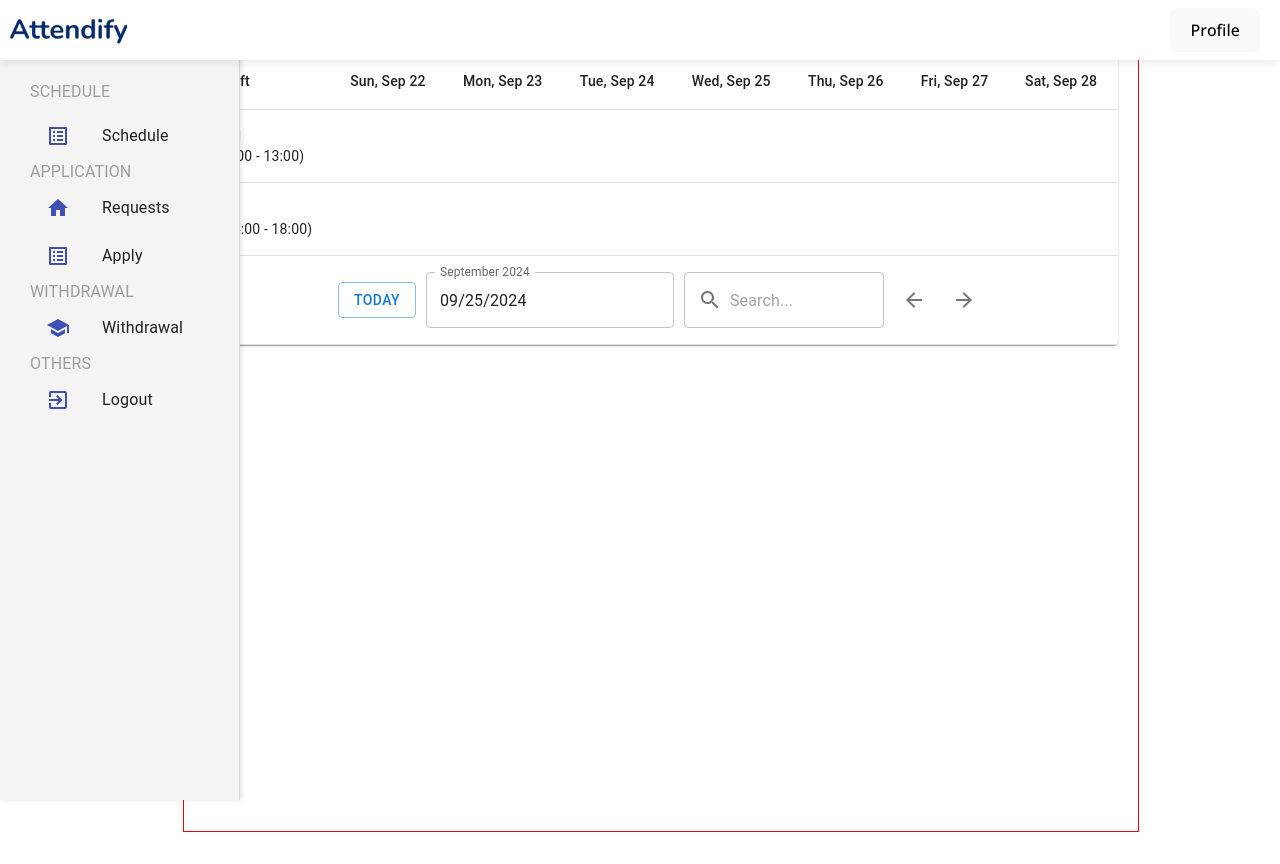
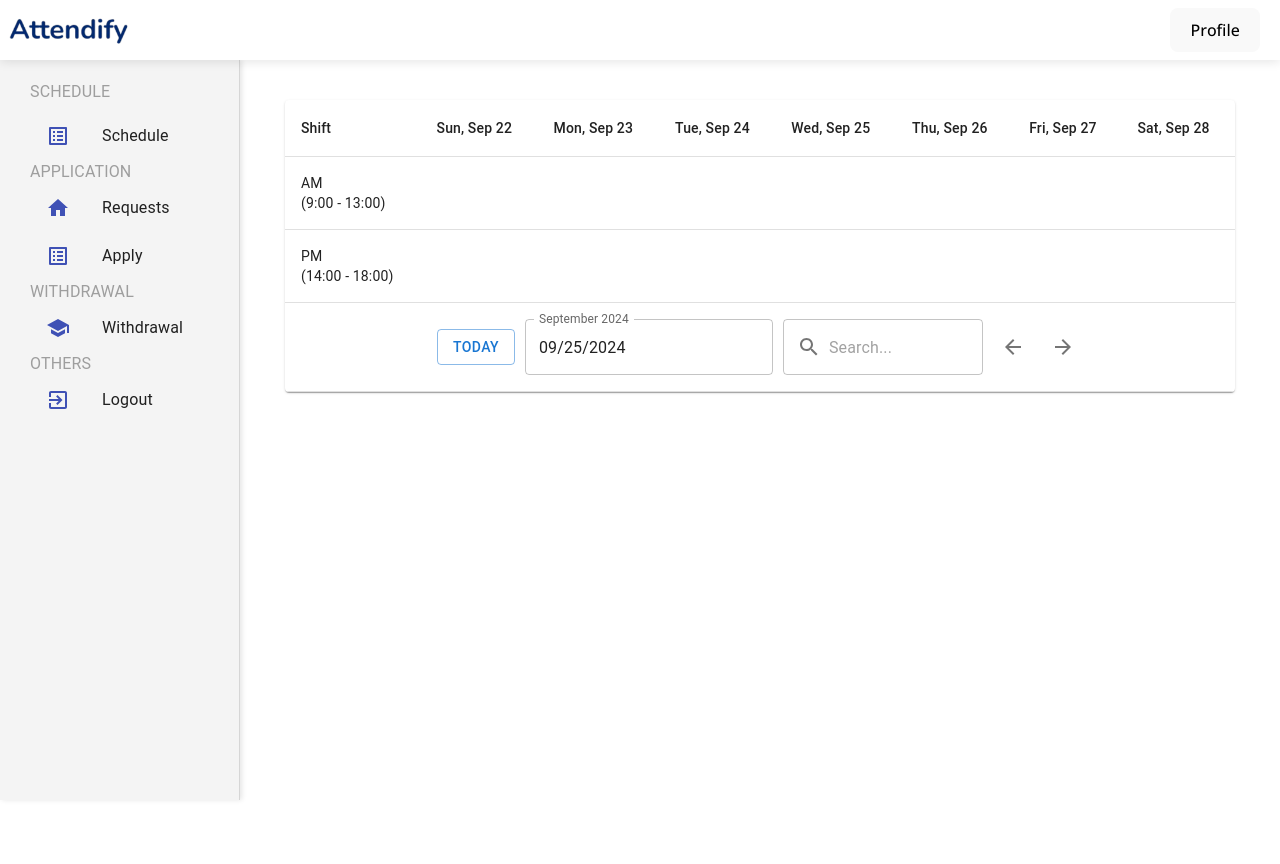
Before and after one commit to ivyn-yak/IS212-G9T5, a React (Vite) app in the folder frontend/: page /staff/view-schedule in a window 1280 px wide. After the commit the page ends 800 px from the top, so only its background shows below. Built offline with nearby package versions, Linux system fonts and the light colour scheme; the HTML template or start-up script is replaced by a standard one.

Commit message:
schedule component centered
i cried. some pls check if it looks good in a different viewport dimension, before merging

```diff
--- a/frontend/src/App.css
+++ b/frontend/src/App.css
@@ -1,36 +1,72 @@
 @import url('https://fonts.googleapis.com/css2?family=Open+Sans:wght@400;600;700&display=swap');
 
+body, html {
+  margin: 0;
+  padding: 0;
+  height: 100%;
+  width: 100%;
+  font-family: 'Open Sans', sans-serif;
+}
+
 #root {
-  max-width: 1280px;
-  margin: 0 auto;
-  padding: 2rem;
-  /* text-align: center; */
+  height: 100%;
+  width: 100%;
 }
 
 .app-layout {
   display: flex;
   flex-direction: column;
-  height: 100vh;
+  min-height: 100vh;
+  width: 100%;
+}
+
+.navbar {
+  height: 60px;
+  width: 100%;
+  position: fixed;
+  top: 0;
+  left: 0;
+  z-index: 1000;
+  /* Add your navbar styles here */
+}
+
+.main-container {
+  display: flex;
+  flex: 1;
+  width: 100%;
+  margin-top: 60px; /* Add top margin equal to navbar height */
+}
+
+.sidebar {
+  width: 200px;
+  height: calc(100vh - 60px); /* Subtract navbar height */
+  position: fixed;
+  left: 0;
+  top: 60px; /* Position below navbar */
+  overflow-y: auto;
+  /* Add your sidebar styles here */
 }
 
 .content-area {
   flex: 1;
+  margin-left: 240px; /* Equal to sidebar width */
   padding: 20px;
-  overflow-y: auto;
-  margin: 0;
-  width: 100%;
-  border: red 1px solid;
+  min-height: calc(100vh - 60px); /* Subtract navbar height */
+  box-sizing: border-box;
 }
 
-/* Adjust these as needed based on your Navbar and Sidebar components */
-.navbar {
-  height: 60px;
+/* You may need to adjust these media queries based on your needs */
+@media (max-width: 768px) {
+  .sidebar {
+    width: 100%;
+    height: auto;
+    position: static;
+  }
+  .content-area {
+    margin-left: 0;
+    width: 100%;
+  }
+  .main-container {
+    flex-direction: column;
+  }
 }
-
-.sidebar {
-  width: 200px;
-  position: fixed;
-  left: 0;
-  top: 60px;
-  bottom: 0;
-}
--- a/frontend/src/App.jsx
+++ b/frontend/src/App.jsx
@@ -5,13 +5,14 @@ import StaffViewSchedule from './pages/StaffViewSchedule';
 import Sidebar from './components/sidebar/sidebar';
 import Navbar from './components/navbar/navbar';
 import { useLocation } from 'react-router-dom';
-import './App.css';  // Import the CSS file
+import './App.css';
 
 function App() {
   return (
     <Router>
       <div className="app-layout">
         <Navbar />
+        <div className="main-container">
           <Sidebar />
           <div className="content-area">
             <Routes>
@@ -20,6 +21,7 @@ function App() {
             </Routes>
           </div>
         </div>
+      </div>
     </Router>
   );
 }
--- a/frontend/src/components/WeeklyCalendar/WeeklyCalendar.css
+++ b/frontend/src/components/WeeklyCalendar/WeeklyCalendar.css
@@ -1,8 +1,8 @@
 .weekly-schedule-container {
-    width: 100%;
+    width: 95%;
     display: flex;
     justify-content: center;
-    margin: auto;
+    margin: 20px auto;
   }
 
   .centered-table-container {
```
Lines whose indentation alone changed are shown as unchanged.
